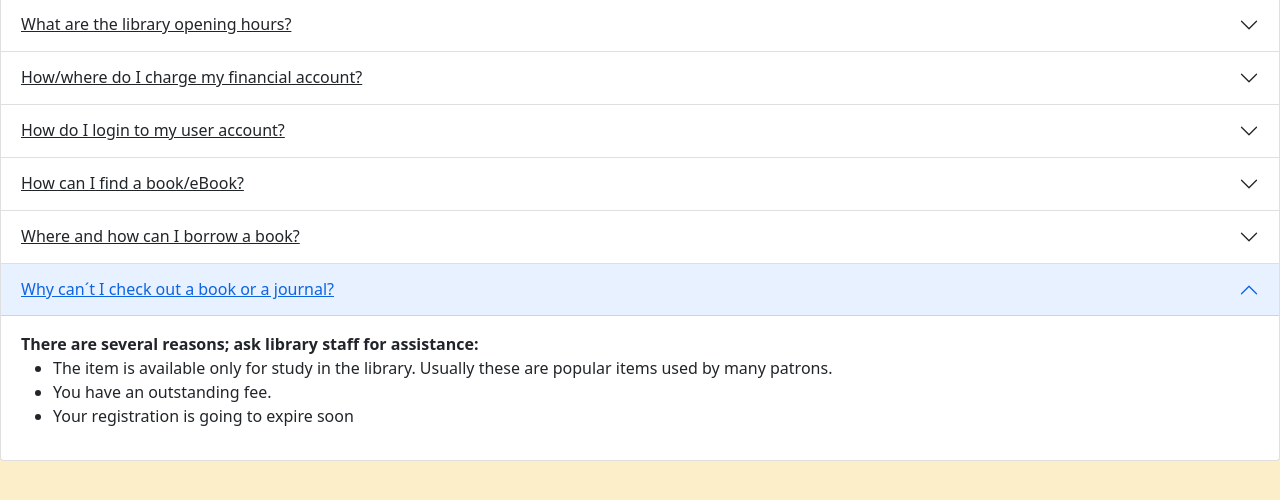
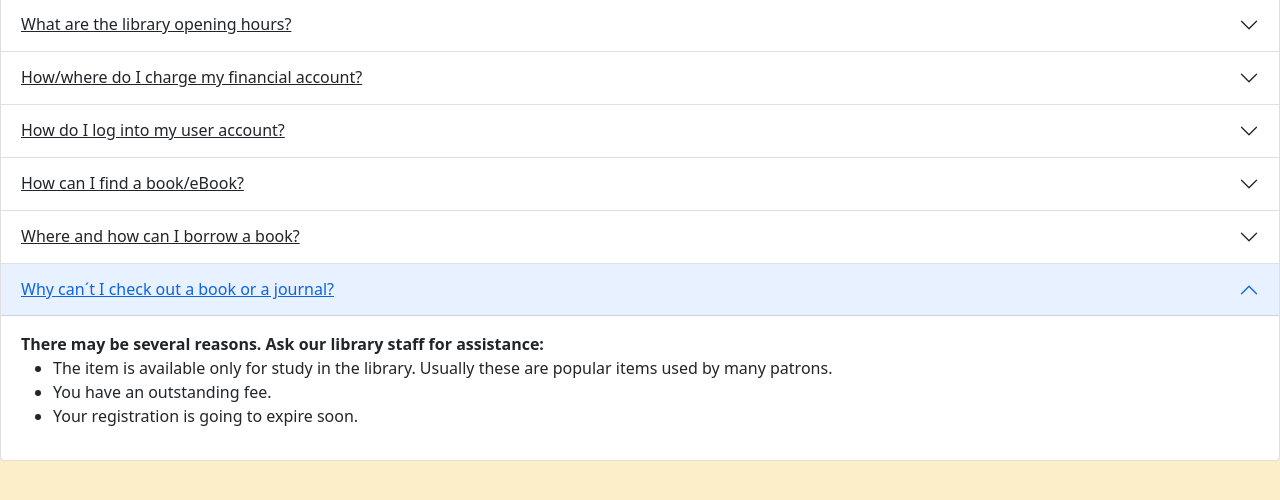
Before and after one commit to marketulinek/LibraryApp, a Django app: page /readers/faq in a window 1280 px wide, after a click on "Why can´t I check out a book or a journal?". Shown: the part 287-787 px from the top of the page. Run offline with Django 4.2, Linux system fonts and the light colour scheme.

Commit message:
Minor changes in the text + breaking html code into shorter lines to increase readability

```diff
--- a/library_app/ils/templates/for_readers/faq.html
+++ b/library_app/ils/templates/for_readers/faq.html
@@ -84,12 +84,12 @@
   <div class="accordion-item">
     <h2 class="accordion-header" id="headingSix">
       <button class="accordion-button collapsed" type="button" data-bs-toggle="collapse" data-bs-target="#collapseSix" aria-expanded="false" aria-controls="collapseSix">
-        <u>How do I login to my user account?</u>
+        <u>How do I log into my user account?</u>
       </button>
     </h2>
     <div id="collapseSix" class="accordion-collapse collapse" aria-labelledby="headingSix" data-bs-parent="#accordionFAQ">
       <div class="accordion-body">
-        Login to your user account in the top right-hand corner of the website. User the username and password you selected when you registered.
+        Login to your user account in the top right-hand corner of the website. Insert the username and password you selected when you registered.
       </div>
     </div>
   </div>
@@ -128,11 +128,11 @@
     </h2>
     <div id="collapseNine" class="accordion-collapse collapse" aria-labelledby="headingNine" data-bs-parent="#accordionFAQ">
       <div class="accordion-body">
-        <strong>There are several reasons; ask library staff for assistance:</strong>
+        <strong>There may be several reasons. Ask our library staff for assistance:</strong>
         <ul>
           <li>The item is available only for study in the library. Usually these are popular items used by many patrons.</li>
           <li>You have an outstanding fee.</li>
-          <li>Your registration is going to expire soon</li>
+          <li>Your registration is going to expire soon.</li>
         </ul>
       </div>
     </div>
```
Also changed, not shown: library_app/ils/templates/for_readers/library_rules.html (+17 -1 lines).
